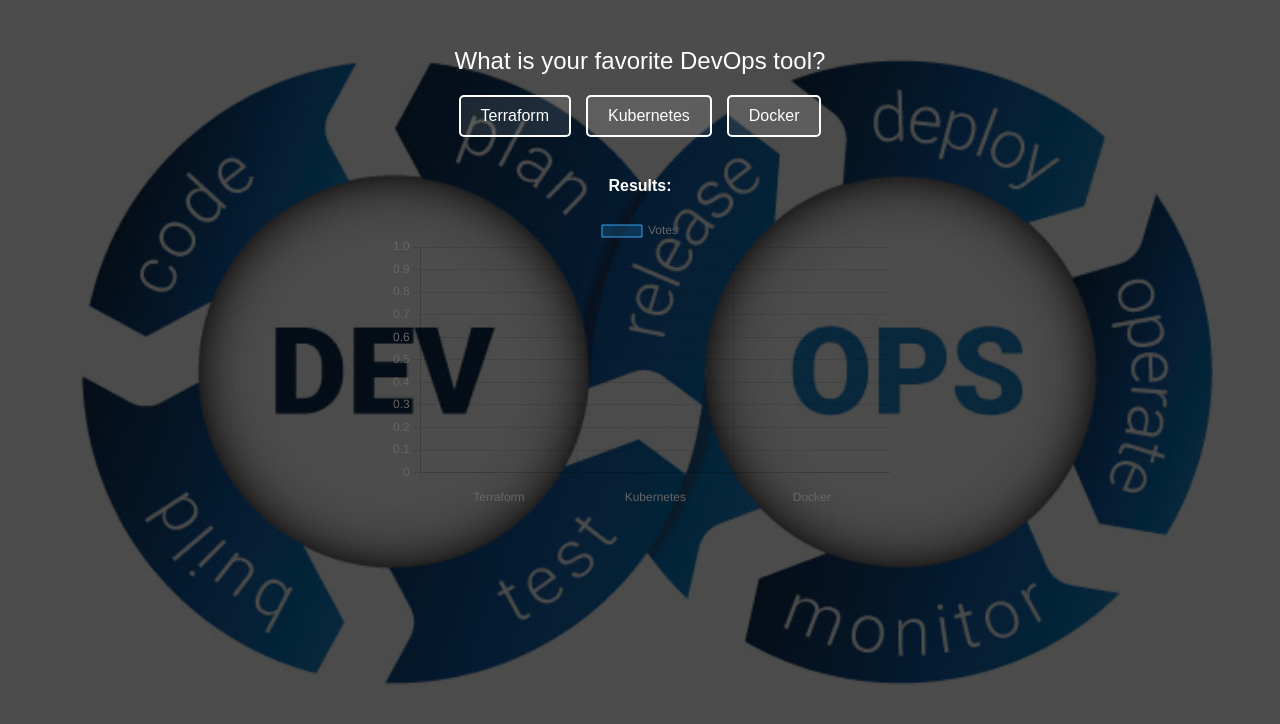
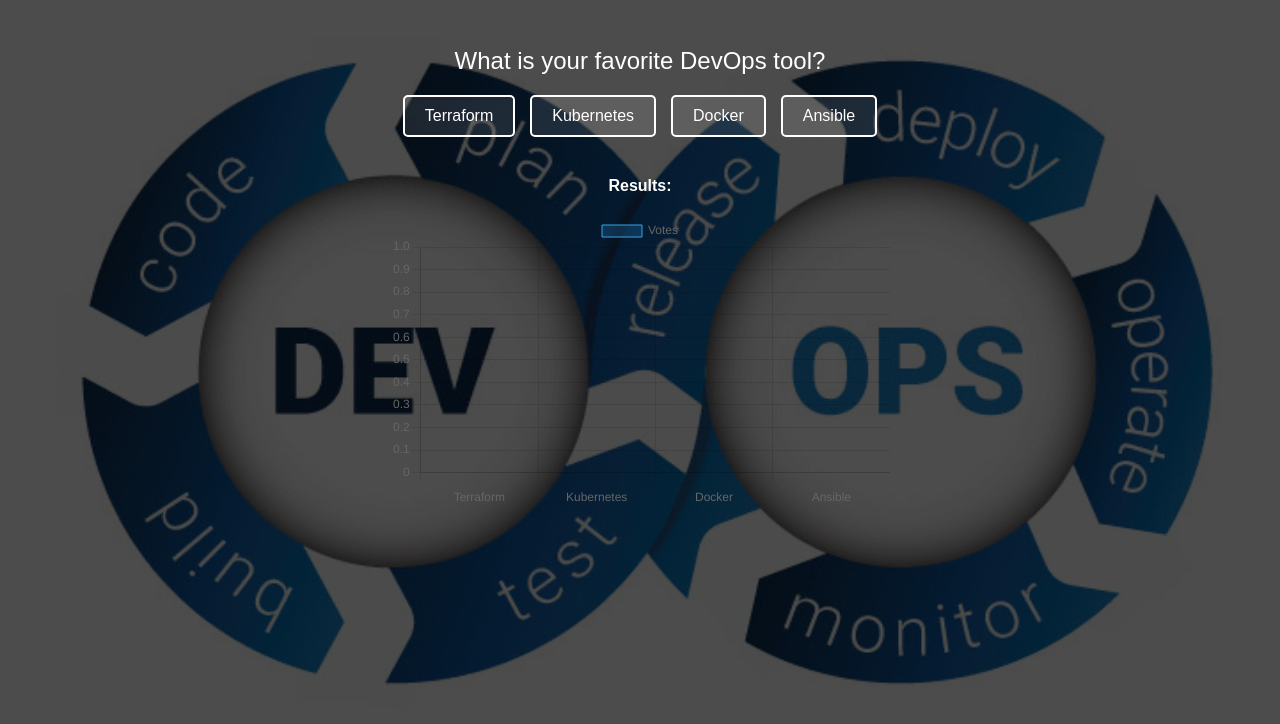
Before and after one commit to KadirvelA/ocp-1, a plain HTML site: page trivia-app/frontend/index.html in a window 1280 px wide. Shown: the part 60-784 px from the top of the page. Drawn offline with nearby package versions, Linux system fonts and the light colour scheme.

Commit message:
script with dynamic tool update

```diff
--- a/trivia-app/frontend/index.html
+++ b/trivia-app/frontend/index.html
@@ -73,10 +73,8 @@
   <h1>Live Voting App</h1>
   <div class="vote-container">
     <div class="topic">What is your favorite DevOps tool?</div>
-    <div class="options">
-      <div class="option" onclick="vote('Terraform')">Terraform</div>
-      <div class="option" onclick="vote('Kubernetes')">Kubernetes</div>
-      <div class="option" onclick="vote('Docker')">Docker</div>
+    <div class="options" id="options">
+      <!-- Options will be dynamically generated here -->
     </div>
     <div class="results">
       <strong>Results:</strong>
@@ -90,14 +88,18 @@
 
   <script>
     const votes = {};
+    const tools = ['Terraform', 'Kubernetes', 'Docker']; // Initial tools array
+    const optionsDiv = document.getElementById('options');
+
+    // Initialize the chart
     const ctx = document.getElementById('votesChart').getContext('2d');
     const chart = new Chart(ctx, {
       type: 'bar',
       data: {
-        labels: ['Terraform', 'Kubernetes', 'Docker'],
+        labels: tools,
         datasets: [{
           label: 'Votes',
-          data: [0, 0, 0], // Initial data, will update dynamically
+          data: new Array(tools.length).fill(0), // Initialize data array with 0 votes for each tool
           backgroundColor: 'rgba(54, 162, 235, 0.2)',
           borderColor: 'rgba(54, 162, 235, 1)',
           borderWidth: 1
@@ -119,12 +121,26 @@
       }
     });
 
+    // Function to generate voting options
+    function generateOptions() {
+      optionsDiv.innerHTML = ''; // Clear existing options
+      tools.forEach(tool => {
+        const optionDiv = document.createElement('div');
+        optionDiv.className = 'option';
+        optionDiv.textContent = tool;
+        optionDiv.onclick = () => vote(tool);
+        optionsDiv.appendChild(optionDiv);
+      });
+    }
+
+    // Function to handle vote logic
     function vote(option) {
       votes[option] = (votes[option] || 0) + 1;
       displayResults();
       updateChart();
     }
 
+    // Function to display voting results
     function displayResults() {
       const resultsDiv = document.getElementById('results');
       resultsDiv.innerHTML = Object.entries(votes)
@@ -132,16 +148,39 @@
         .join('');
     }
 
+    // Function to update the chart
     function updateChart() {
-      // Update chart data
-      chart.data.datasets[0].data = [
-        votes['Terraform'] || 0,
-        votes['Kubernetes'] || 0,
-        votes['Docker'] || 0,
-        votes['GitOps'] || 0
-      ];
+      chart.data.labels = tools;
+      chart.data.datasets[0].data = tools.map(tool => votes[tool] || 0);
       chart.update(); // Refresh the chart
     }
+
+    // Function to add a new tool
+    function addTool(toolName) {
+      if (!tools.includes(toolName)) {
+        tools.push(toolName);
+        generateOptions(); // Regenerate options after adding tool
+        updateChart(); // Update chart after adding tool
+      }
+    }
+
+    // Function to remove a tool
+    function removeTool(toolName) {
+      const index = tools.indexOf(toolName);
+      if (index !== -1) {
+        tools.splice(index, 1);
+        generateOptions(); // Regenerate options after removing tool
+        updateChart(); // Update chart after removing tool
+      }
+    }
+
+    // Initialize the app with existing tools
+    generateOptions();
+
+    // Example usage:
+    addTool('Ansible');
+    // addTool('Ansible'); // Add new tool
+    // removeTool('Docker'); // Remove existing tool
   </script>
 </body>
 </html>
```
